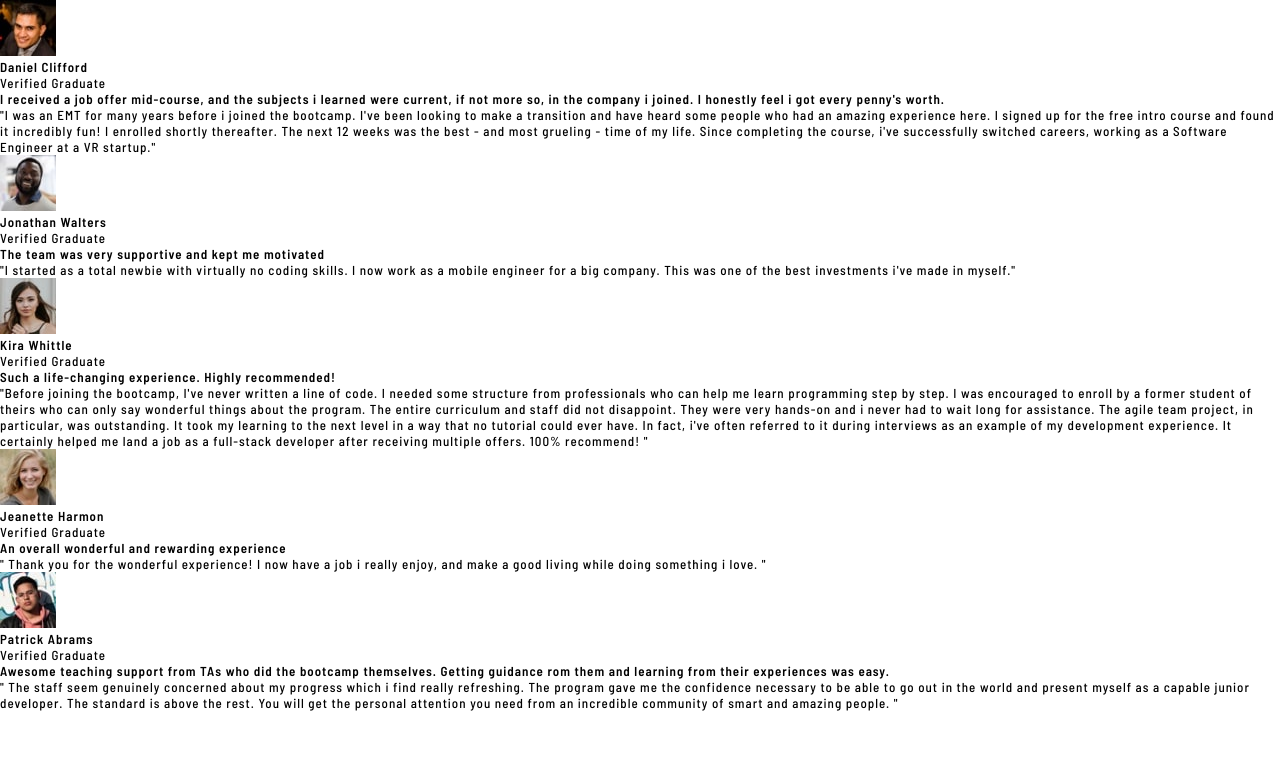
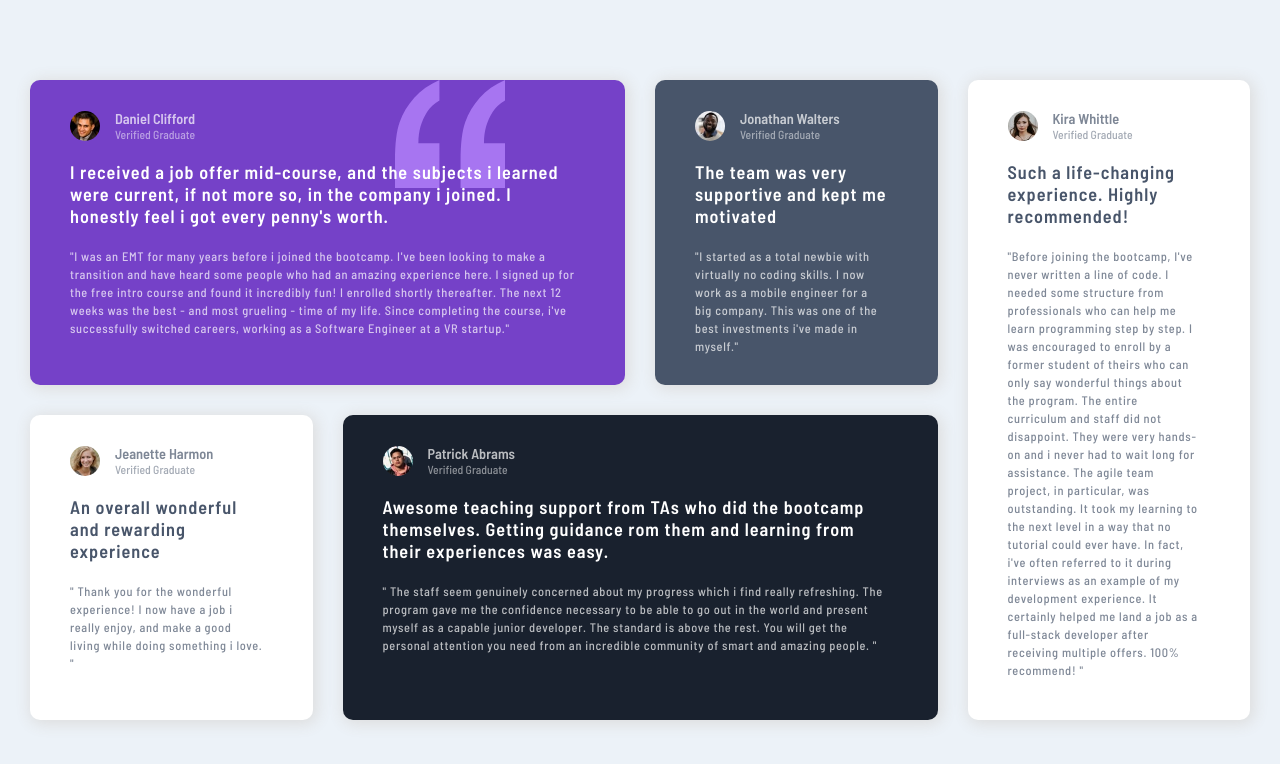
Before and after one commit to lucasdev10/Testimonials-grid-section-main, a plain HTML site: page index.html in a window 1280 px wide. Drawn offline with Linux system fonts and the light colour scheme.

Commit message:
Finalizando css para desktop

```diff
--- a/css/styles.css
+++ b/css/styles.css
@@ -1,12 +1,12 @@
 @import url("https://fonts.googleapis.com/css2?family=Barlow+Semi+Condensed:wght@500;600&display=swap");
 
 :root {
-  --color-moderate-violet: hsl(263, 55%, 52%);
-  --color-very-dark-grayish-blue: hsl(217, 19%, 35%);
-  --color-very-dark-blackish-blue: hsl(219, 29%, 14%);
-  --color-white: hsl(0, 0%, 100%);
-  --color-light-gray: hsl(0, 0%, 81%);
-  --color-light-grayish-blue: hsl(210, 46%, 95%);
+  --color-moderate-violet: #7541c8;
+  --color-very-dark-grayish-blue: #48556a;
+  --color-very-dark-blackish-blue: #19212e;
+  --color-white: #ffffff;
+  --color-light-gray: #cfcfcf;
+  --color-light-grayish-blue: #ecf2f8;
 }
 
 * {
@@ -14,7 +14,6 @@
   padding: 0;
   box-sizing: border-box;
   font-size: 100%;
-  letter-spacing: 1px;
 }
 
 input,
@@ -31,6 +30,7 @@ body {
   height: 100%;
   min-height: 100vh;
   font-weight: 500;
+  background-color: var(--color-light-grayish-blue);
 }
 
 img {
@@ -39,12 +39,105 @@ img {
 }
 
 .container {
+  display: flex;
+  align-items: center;
+  justify-content: center;
+  min-height: 100%;
+  padding: 30px;
+}
+
+.content {
   width: 100%;
-  max-width: 1440px;
-  margin: 0 auto;
+  max-width: 1240px;
+  height: 100%;
 
   display: grid;
+  grid-template-columns: 1fr 1fr 1fr 1fr;
+  grid-template-rows: 1fr 1fr;
+  grid-gap: 30px;
+  grid-template-areas:
+    "cmt1 cmt1 cmt2 cmt3"
+    "cmt4 cmt5 cmt5 cmt3";
 }
 
-.comment {
+.comment-card {
+  padding: 30px 50px 30px 40px;
+  border-radius: 10px;
+  display: flex;
+  flex-direction: column;
+  gap: 20px;
+  box-shadow: 2px 2px 15px 2px #dddddd;
+  position: relative;
 }
+
+.quotation {
+  position: absolute;
+  top: 0;
+  right: 120px;
+  height: 108px;
+  z-index: 1;
+}
+
+.comment-card > h2 {
+  font-size: 1.4em;
+  letter-spacing: 1px;
+  z-index: 2;
+}
+
+.comment-card > p {
+  opacity: 70%;
+  font-size: 0.95em;
+  letter-spacing: 0.7px;
+  line-height: 18px;
+}
+
+.cmt-header {
+  display: flex;
+  align-items: center;
+  gap: 15px;
+}
+
+.cmt-header img {
+  border-radius: 50%;
+  height: 30px;
+}
+
+.cmt-header h4 {
+  font-size: 1.1em;
+  opacity: 70%;
+}
+
+.cmt-header p {
+  font-size: 0.9em;
+  opacity: 50%;
+}
+
+.cmt1 {
+  background-color: var(--color-moderate-violet);
+  grid-area: cmt1;
+  color: var(--color-white);
+}
+
+.cmt2 {
+  background-color: var(--color-very-dark-grayish-blue);
+  grid-area: cmt2;
+  color: var(--color-white);
+}
+
+.cmt3 {
+  background-color: var(--color-white);
+  grid-area: cmt3;
+  color: var(--color-very-dark-grayish-blue);
+}
+
+.cmt4 {
+  background-color: var(--color-white);
+  grid-area: cmt4;
+  color: var(--color-very-dark-grayish-blue);
+}
+
+.cmt5 {
+  background-color: var(--color-very-dark-blackish-blue);
+  grid-area: cmt5;
+  color: var(--color-white);
+}
--- a/index.html
+++ b/index.html
@@ -8,8 +8,10 @@
     <link rel="stylesheet" href="./css/styles.css" />
   </head>
   <body>
-    <main class="container">
+    <section class="container">
+      <main class="content">
         <div class="comment-card cmt1">
+          <img class="quotation" src="./images/bg-pattern-quotation.svg" />
           <div class="cmt-header">
             <img src="./images/image-daniel.jpg" alt="Daniel Clifford" />
             <div>
@@ -28,8 +30,8 @@
             amazing experience here. I signed up for the free intro course and
             found it incredibly fun! I enrolled shortly thereafter. The next 12
             weeks was the best - and most grueling - time of my life. Since
-          completing the course, i've successfully switched careers, working as
-          a Software Engineer at a VR startup."
+            completing the course, i've successfully switched careers, working
+            as a Software Engineer at a VR startup."
           </p>
         </div>
 
@@ -44,8 +46,8 @@
           <h2>The team was very supportive and kept me motivated</h2>
           <p>
             "I started as a total newbie with virtually no coding skills. I now
-          work as a mobile engineer for a big company. This was one of the best
-          investments i've made in myself."
+            work as a mobile engineer for a big company. This was one of the
+            best investments i've made in myself."
           </p>
         </div>
 
@@ -62,14 +64,15 @@
             "Before joining the bootcamp, I've never written a line of code. I
             needed some structure from professionals who can help me learn
             programming step by step. I was encouraged to enroll by a former
-          student of theirs who can only say wonderful things about the program.
-          The entire curriculum and staff did not disappoint. They were very
-          hands-on and i never had to wait long for assistance. The agile team
-          project, in particular, was outstanding. It took my learning to the
-          next level in a way that no tutorial could ever have. In fact, i've
-          often referred to it during interviews as an example of my development
-          experience. It certainly helped me land a job as a full-stack
-          developer after receiving multiple offers. 100% recommend! "
+            student of theirs who can only say wonderful things about the
+            program. The entire curriculum and staff did not disappoint. They
+            were very hands-on and i never had to wait long for assistance. The
+            agile team project, in particular, was outstanding. It took my
+            learning to the next level in a way that no tutorial could ever
+            have. In fact, i've often referred to it during interviews as an
+            example of my development experience. It certainly helped me land a
+            job as a full-stack developer after receiving multiple offers. 100%
+            recommend! "
           </p>
         </div>
 
@@ -103,13 +106,14 @@
           </h2>
           <p>
             " The staff seem genuinely concerned about my progress which i find
-          really refreshing. The program gave me the confidence necessary to be
-          able to go out in the world and present myself as a capable junior
-          developer. The standard is above the rest. You will get the personal
-          attention you need from an incredible community of smart and amazing
-          people. "
+            really refreshing. The program gave me the confidence necessary to
+            be able to go out in the world and present myself as a capable
+            junior developer. The standard is above the rest. You will get the
+            personal attention you need from an incredible community of smart
+            and amazing people. "
           </p>
         </div>
       </main>
+    </section>
   </body>
 </html>
```
Lines whose indentation alone changed are shown as unchanged.
